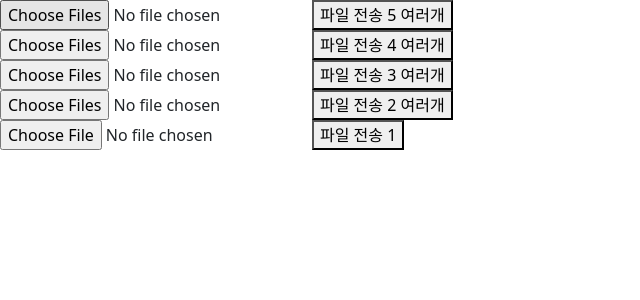
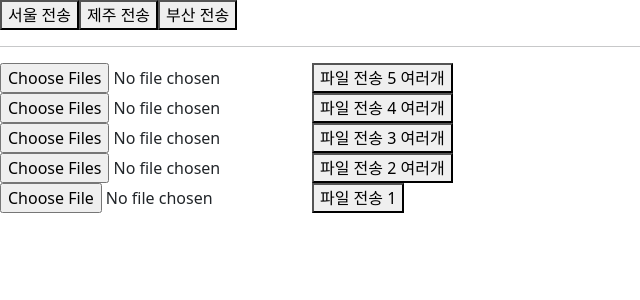
Before and after one commit to sebaek/react-20250630, a React (Vite) app: page / in a window 1280 px wide. Shown: the top 300 px of the page, without its empty margins (0-640 px from the left). Built offline with nearby package versions, Linux system fonts and the light colour scheme.

Commit message:
path variable

```diff
--- a/src/App56.jsx
+++ b/src/App56.jsx
@@ -48,6 +48,30 @@
 
   return (
     <div>
+      <button
+        onClick={() => {
+          axios.get("/api/main31/sub6/seoul");
+        }}
+      >
+        서울 전송
+      </button>
+      <button
+        onClick={() => {
+          axios.get("/api/main31/sub6/jeju");
+        }}
+      >
+        제주 전송
+      </button>
+      <button
+        onClick={() => {
+          axios.get("/api/main31/sub6/busan");
+        }}
+      >
+        부산 전송
+      </button>
+
+      <hr />
+
       <div>
         <input
           type="file"
```
